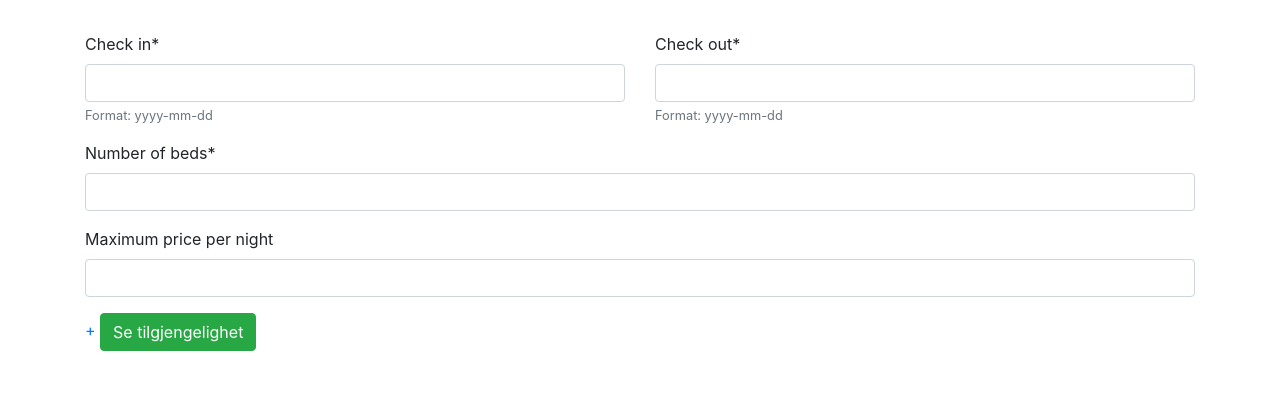
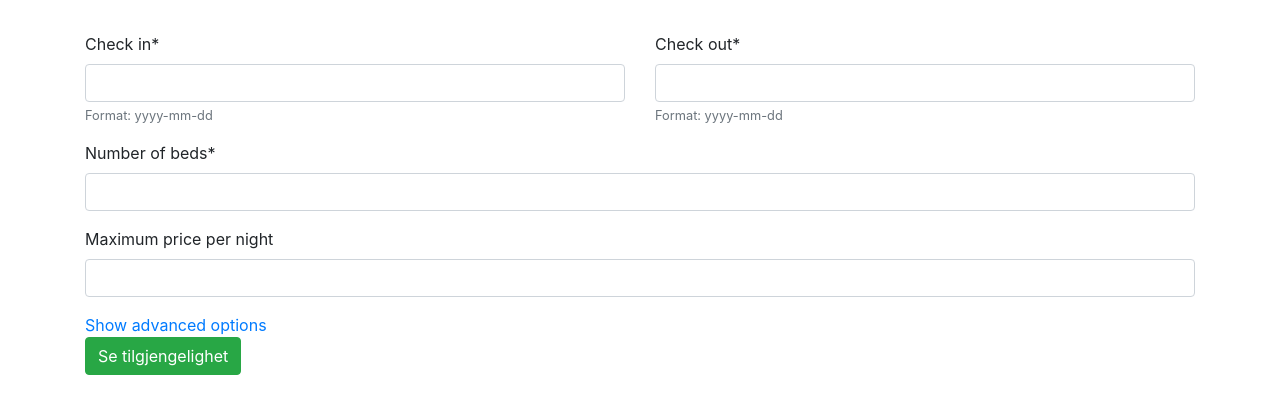
Before and after one commit to JulieHM/hotell_booking, a Django app: page /booking/room/ in a window 1280 px wide. Shown: the part 286-700 px from the top of the page. Run offline with Django 3.2, Linux system fonts and the light colour scheme; some libraries are stand-ins or nearby versions.

Commit message:
Minor cleanups in room filtering
Removed some left-over comments and unneeded code, and changed "+"/"-"
in templates/booking/search.html to the easier to understand text
"Show advanced options"/"Hide advanced options"

```diff
--- a/fancyhotel/booking/forms.py
+++ b/fancyhotel/booking/forms.py
@@ -61,7 +61,6 @@ class SearchForm(forms.Form):
 
     # Advanced options (hidden by default):
     singleBeds = forms.IntegerField(required=False, label='Number of single beds')
-    # floor = forms.IntegerField(required=False, label='Floor')
     includedBreakfast = forms.BooleanField(required=False, label='Breakfast included')
     includedParking = forms.BooleanField(required=False, label='Parking included')
     includedCancelling = forms.BooleanField(required=False, label='Free cancelling included')
--- a/fancyhotel/booking/templates/booking/search.html
+++ b/fancyhotel/booking/templates/booking/search.html
@@ -18,10 +18,10 @@
 
           if (content.style.display == "none") {
               content.style.display = "";
-              obj.innerHTML = "-";
+              obj.innerHTML = "Hide advanced options";
           } else {
               content.style.display = "none";
-              obj.innerHTML = "+";
+              obj.innerHTML = "Show advanced options";
           }
       }
     </script>
@@ -41,7 +41,7 @@
               {{ form.minNumberOfBeds|as_crispy_field }}
               {{ form.maxPricePrNight|as_crispy_field }}
 
-              <a href="#" onclick="more(this);">+</a>
+              <a href="#" onclick="more(this);">Show advanced options</a>
               <div id="showMore"  style="display: none;">
 
                 {{ form.singleBeds|as_crispy_field }}
@@ -80,6 +80,7 @@
               </div>
               </div>
 
+            <br>
             <!--<input type="submit" value="Submit">  -->
             <button type="submit" class="btn btn-success">Se tilgjengelighet</button>
         </form>
--- a/fancyhotel/booking/views.py
+++ b/fancyhotel/booking/views.py
@@ -193,7 +193,6 @@ def getRooms(request):
             minNumberOfBeds = form.cleaned_data['minNumberOfBeds']
             maxPricePrNight = form.cleaned_data['maxPricePrNight']
             singleBeds = form.cleaned_data['singleBeds']
-            # floor = form.cleaned_data['floor']
             includedBreakfast = form.cleaned_data['includedBreakfast']
             includedParking = form.cleaned_data['includedParking']
             includedCancelling = form.cleaned_data['includedCancelling']
@@ -215,8 +214,6 @@ def getRooms(request):
                 rooms = rooms.exclude(pricePrNight__gt=maxPricePrNight)
             if singleBeds != None:
                 rooms = rooms.exclude(singleBeds__lt=singleBeds)
-            """if floor != None:
-                rooms.filter(floor=floor)"""
             if includedBreakfast == True:
                 rooms = rooms.filter(includedBreakfast=True)
             if includedParking == True:
```
